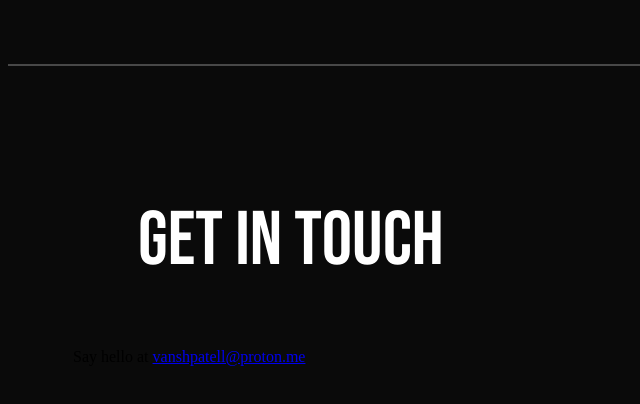
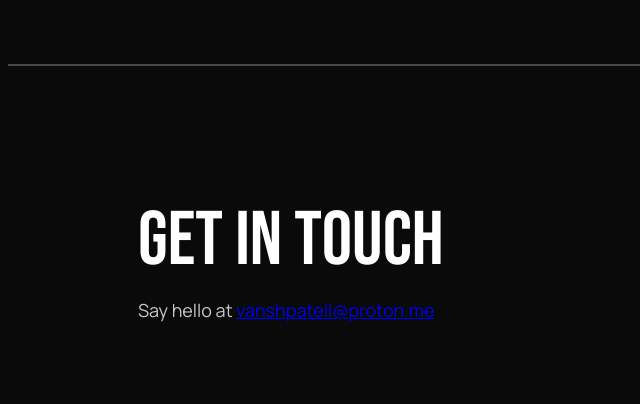
Before and after one commit to patel-vansh1607/capstone-project-mod-1, a website: page index.html in a window 1280 px wide. Shown: the part 4023-4427 px from the top of the page, without its empty margins (0-640 px from the left). Drawn offline with Linux system fonts and the light colour scheme.

Commit message:
styled link

```diff
--- a/Styles/index.css
+++ b/Styles/index.css
@@ -724,6 +724,16 @@ body .text ul li a {
   padding-left: 65px;
 }
 
+.p21{
+  font-family: "Manrope";
+  font-weight: 400;
+  font-size: 18px;
+  color: #c7c7c7;
+  margin-left:65px;
+  margin-top: -50px;
+
+}
+
 
 
 
```
